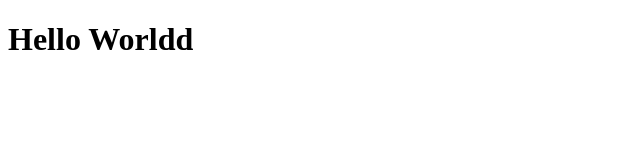
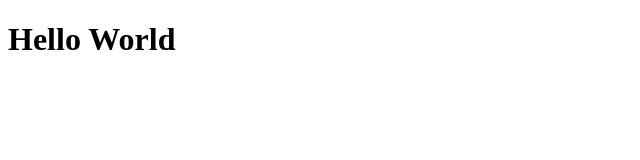
Before and after one commit to Kur4ma/Third-lvl, a plain HTML site: page src/index.html in a window 1280 px wide. Shown: the full height of the page, 0-640 px from the left. Drawn offline with Linux system fonts and the light colour scheme.

```diff
--- a/src/index.html
+++ b/src/index.html
@@ -7,6 +7,6 @@
     <link rel="stylesheet" href="css/style.css">
 </head>
 <body>
-    <h1>Hello Worldd</h1>
+    <h1>Hello World</h1>
 </body>
 </html>
```
Also changed, not shown: src/js/script.js (added).
